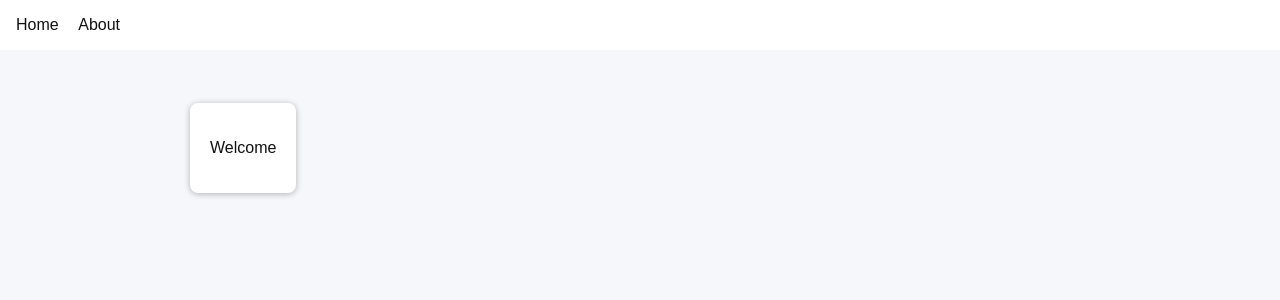
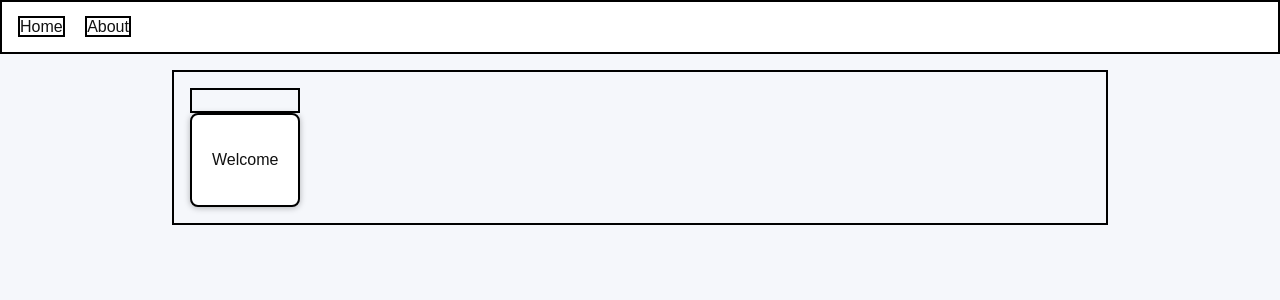
Before and after one commit to ACure8/SQL-customers, a Flask app: page / in a window 1280 px wide. Shown: the top 300 px of the page. Run offline with Flask 3, Linux system fonts and the light colour scheme.

Commit message:
temporary border around every item

```diff
--- a/static/style.css
+++ b/static/style.css
@@ -19,8 +19,11 @@ html,body{
     margin: 1rem auto;
     padding:1rem;
 
+    border: 2px solid #000;
+
     display: flex;
     grid-template-columns: auto;
+
 }
 
 nav{
@@ -30,16 +33,22 @@ nav{
     background:var(--nav);
     text-align: top;
 
+    border: 2px solid #000;
+
 }
 
 header{
     text-align: top;
+
+    border: 2px solid #000;
 }
 
 a{
     margin-right:1rem;
     color:inherit;
     text-decoration: none;
+
+    border: 2px solid #000;
 }
 
 a:hover {
@@ -53,4 +62,6 @@ main{
     padding:1.25rem;
     border-radius:8px;
     box-shadow:0 1px 6px rgba(0, 0, 0, 0.288);
+
+    border: 2px solid #000;
 }
```
